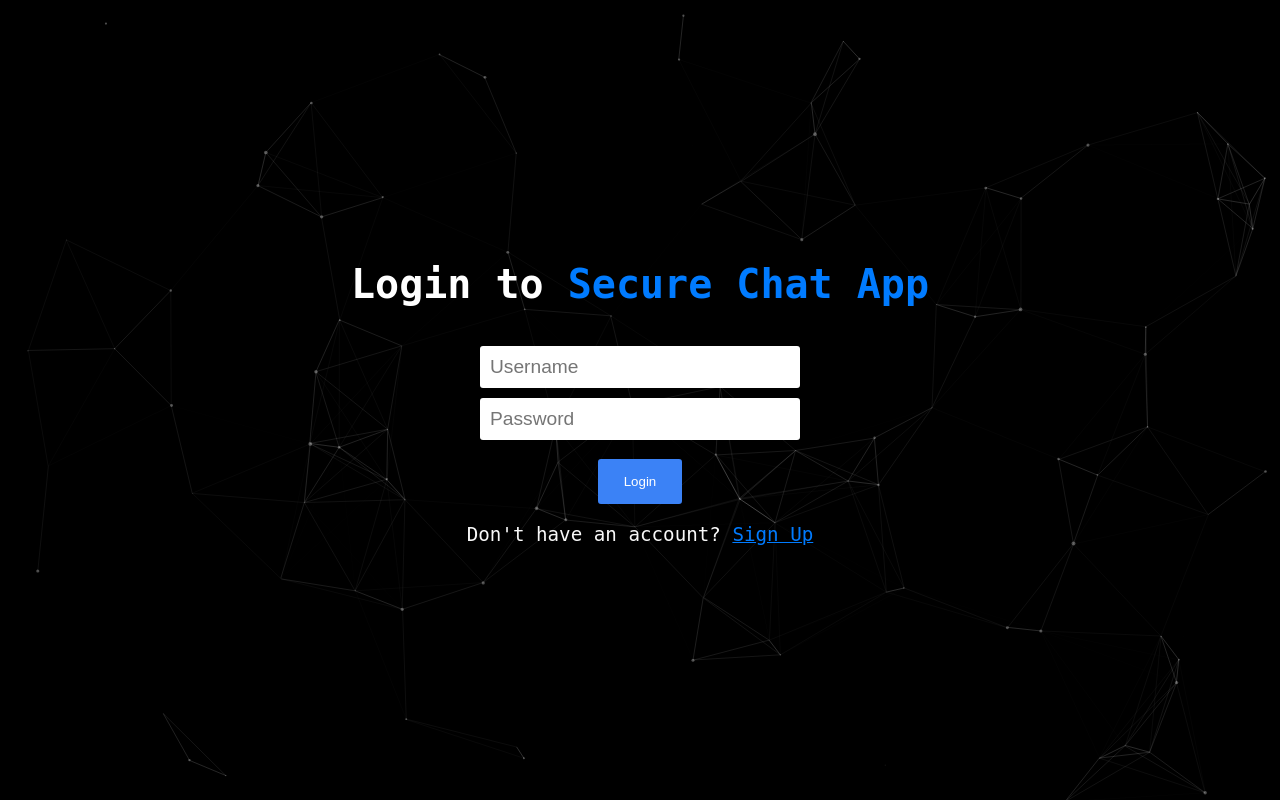
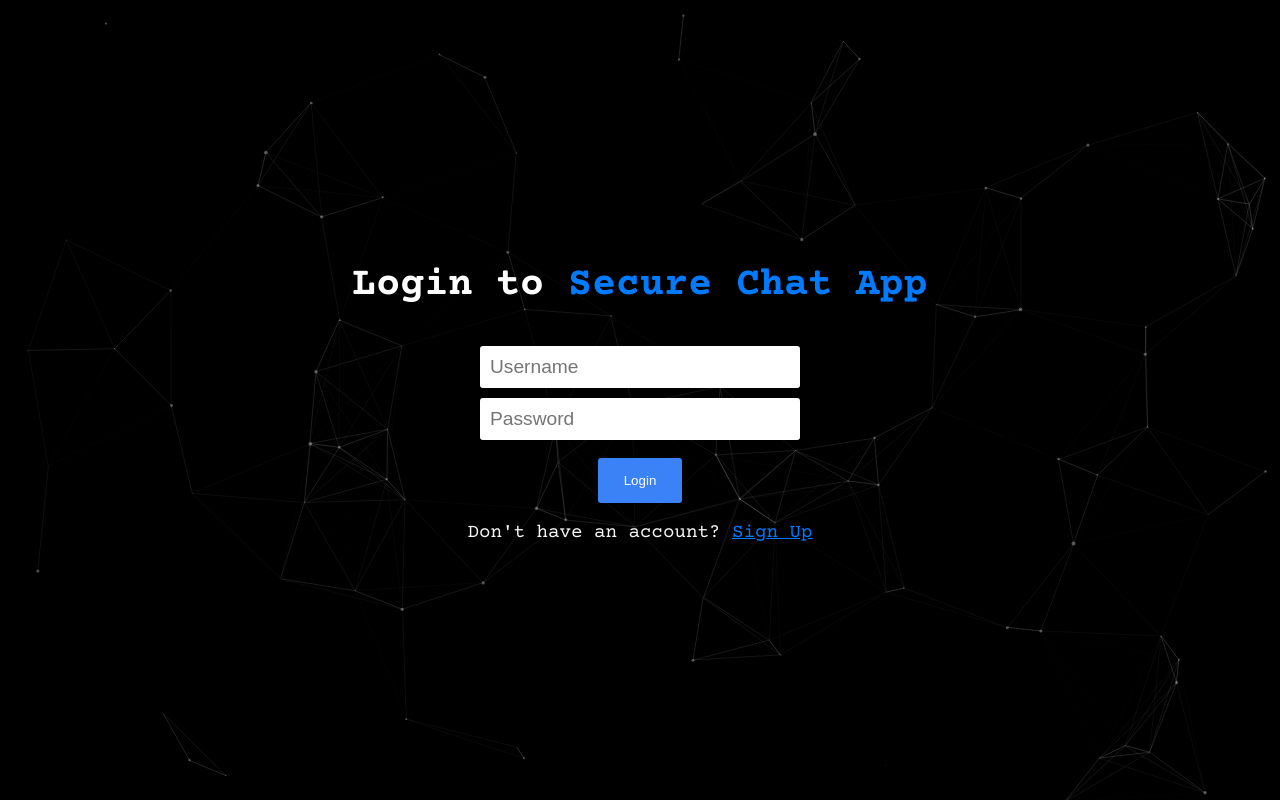
Before and after one commit to addievo/secureChatApp, a Flask app: page /login in a window 1280 px wide. Run offline with Flask 3, Linux system fonts and the light colour scheme.

Commit message:
Added custom fonts

```diff
--- a/templates/login.html
+++ b/templates/login.html
@@ -4,6 +4,10 @@
     <meta charset="UTF-8">
     <title>Login - Secure Chat App</title>
     <link rel="stylesheet" href="/static/login-styles.css">
+     <!-- Import fonts and other styles from ref 1 index.html head -->
+    <link href="https://fonts.googleapis.com/css2?family=Courier+Prime:wght@400;700&display=swap" rel="stylesheet">
+    <link rel="stylesheet" href="https://cdnjs.cloudflare.com/ajax/libs/font-awesome/5.15.3/css/all.min.css">
+    <link rel="stylesheet" href="https://cdnjs.cloudflare.com/ajax/libs/animate.css/4.1.1/animate.min.css">
     <script src="https://cdnjs.cloudflare.com/ajax/libs/particles.js/2.0.0/particles.min.js" integrity="sha512-Kef5sc7gfTacR7TZKelcrRs15ipf7+t+n7Zh6mKNJbmW+/RRdCW9nwfLn4YX0s2nO6Kv5Y2ChqgIakaC6PW09A==" crossorigin="anonymous" referrerpolicy="no-referrer"></script>
 </head>
 <body>
```
